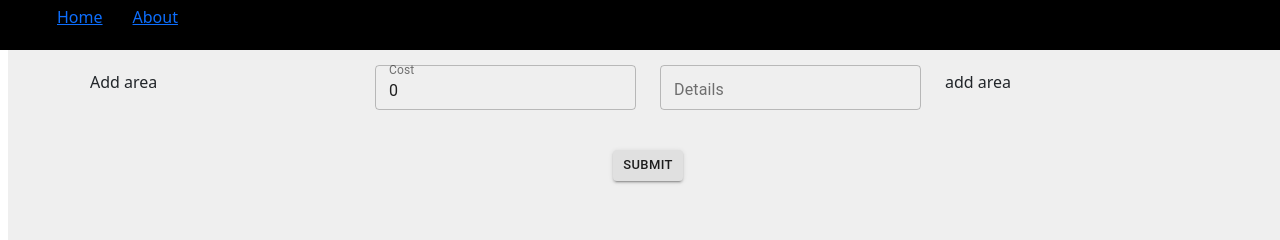
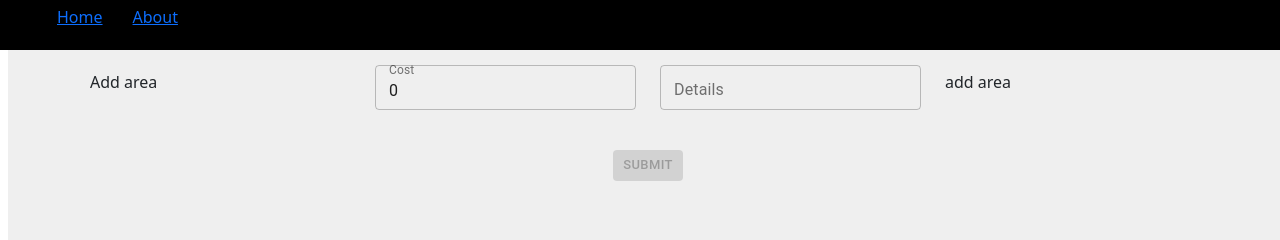
Before and after one commit to yotechltd/my, a Next.js app: page / in a window 1280 px wide. Shown: the top 240 px of the page. Built offline with nearby package versions, Linux system fonts and the light colour scheme.

Commit message:
validation

```diff
--- a/pages/index.js
+++ b/pages/index.js
@@ -6,13 +6,27 @@ import { useState } from 'react';
 export default function Home({ articles }) {
   let [cost, setCost] = useState(0);
   let [details, setDetails] = useState("");
+  let [isValid, setIsValid] = useState(true);
   const onChangeHandler = (event)=>{
     event.preventDefault();
-    event.target.name == "cost" ? setCost(+event.target.value) : setDetails(event.target.value);
+    if(event.target.name == "cost") {
+      setCost(+event.target.value);
+      isValidate("cost", +event.target.value);
+    } else {
+      setDetails(event.target.value);
+      isValidate("details", +event.target.value);
+    }
   }
   const onSave = (event)=> {
     event.preventDefault();
     console.log("You submitted cost ",cost , "And details ", details )
+  }
+  const isValidate = (target, value) => {
+    if(target=="cost"){
+      return setIsValid(!(value > 0 && details != ""));
+    }else{
+      return setIsValid(!(cost > 0 && value != ""));
+    }
   }
   return (
     <div className='row d-flex' className={classes.backg}>
@@ -50,7 +64,8 @@ export default function Home({ articles }) {
               </div>
             </div>
             <div className='row' >
-              <div className={classes.button_center}><Button variant="contained" size="small" onClick={onSave}>Submit</Button></div>
+              <div className={classes.button_center}>
+                <Button disabled={isValid} variant="contained" size="small" onClick={onSave}>Submit</Button></div>
             </div>
           </div>
           <div className="col-md-3 pb_20px" >
```
Also changed, not shown: pages/groupcost.js (added).
